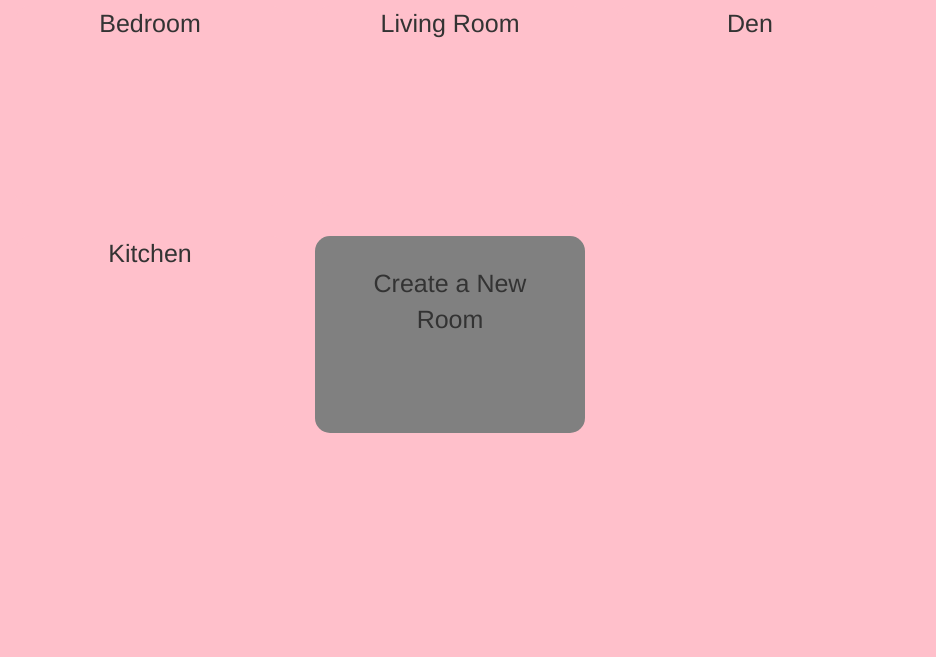
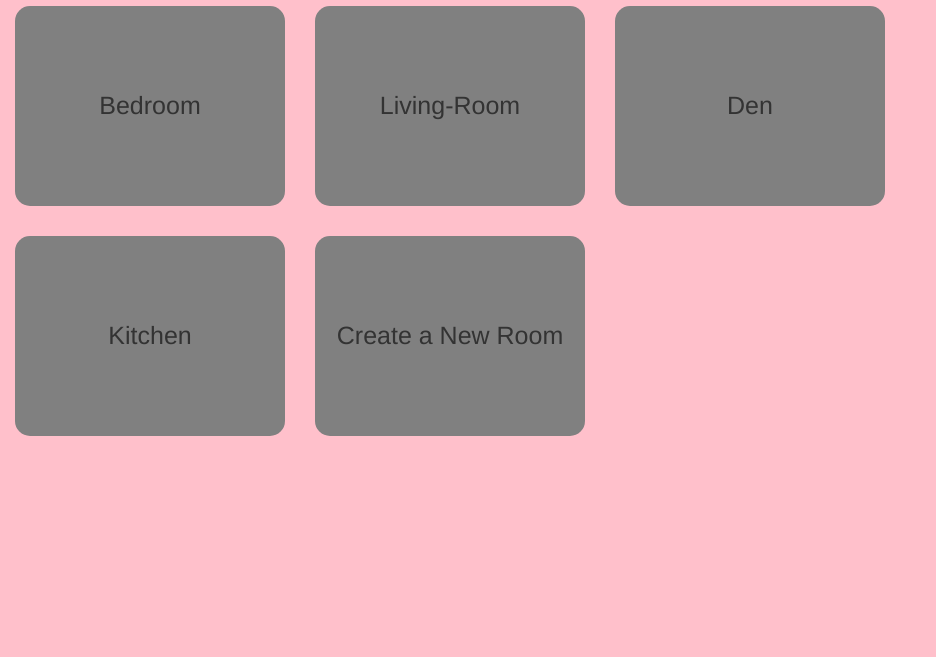
Before and after one commit to triplem123/326-final-phi, a plain HTML site: page pages/My-Rooms/my-rooms.html in a window 1280 px wide. Shown: the part 143-800 px from the top of the page, without its empty margins (0-936 px from the left). Drawn offline with nearby package versions, Linux system fonts and the light colour scheme.

Commit message:
finished part of the basic setup of my-rooms

```diff
--- a/pages/My-Rooms/my-rooms.css
+++ b/pages/My-Rooms/my-rooms.css
@@ -13,6 +13,7 @@
 .page-name {
     padding-left: 20px;
     font-size: 50px;
+    font-weight: bold;
     font-family: 'Courier New', Courier, monospace;
 }
 
@@ -27,25 +28,20 @@
     height: 200px;
     vertical-align: center;
     margin: 15px;
-    /* border: 2px solid black; */
     text-align: center;
     vertical-align: center;
     font-size: 25px;
     border-radius: 15px;
 }
 
-.grid-item:hover {
-    transition: 0.5s;
-    filter: brightness(85%);
-}
-
-.create-new-room {
+button {
     background-color: grey;
     border: 0px;
     border-radius: 15px;
-    padding: 30px 30px 30px 30px;
-    padding-bottom: 95px;
     font-size: 25px;
+
+    width: 100%;
+    height: 100%;
 }
 
 button:hover{
--- a/pages/My-Rooms/my-rooms.js
+++ b/pages/My-Rooms/my-rooms.js
@@ -1,4 +1,4 @@
-const room_types = ["Bedroom", "Living Room", "Den", "Kitchen"];
+const room_types = ["Bedroom", "Living-Room", "Den", "Kitchen"];
 const grid = document.getElementById("room-layout-board");
 
 
@@ -6,15 +6,21 @@ const grid = document.getElementById("room-layout-board");
 
 room_types.forEach((room) => {
     const c = document.createElement("div");
-    // c.classList.add(room);
+    c.classList.add(room);
     c.classList.add("grid-item");
-    c.innerText = room;
+    const b = document.createElement("button");
+    b.type = "button";
+    b.classList.add(room);
+    b.classList.add("button");
+    b.innerText = room;
+
+    c.appendChild(b);
     grid.appendChild(c);
 });
 
 const c = document.createElement("div");
 c.classList.add("grid-item");
-const b = document.createElement("button"); // change type to button if necessary
+const b = document.createElement("button");
 b.type = "button";
 b.classList.add("create-new-room");
 b.classList.add("button");
```
Also changed, not shown: pages/Home-NotLoggedIn/home-notloggedin.html (+2 -2 lines).
